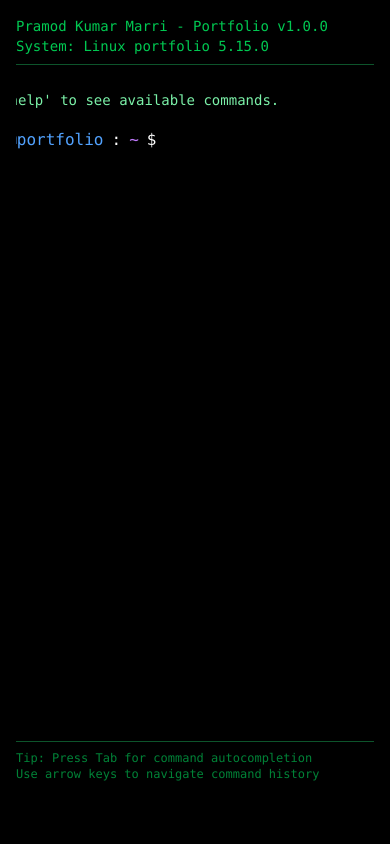
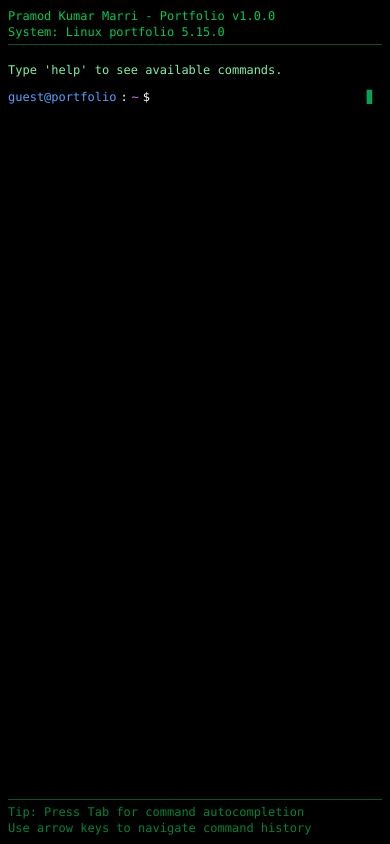
Before and after one commit to pramod-27/pramod-portfolio, a React (Vite) app: page / in a window 390 px wide. Built offline with nearby package versions, Linux system fonts and the light colour scheme.

Commit message:
Update Terminal.tsx

```diff
--- a/src/components/Terminal.tsx
+++ b/src/components/Terminal.tsx
@@ -69,131 +69,100 @@ const DEFAULT_THEMES: Theme[] = [
 
 const COMMANDS = {
   help: `Available commands:
-  help       - Show this help message
-  about      - Professional summary
-  skills     - Technical skills and tools
-  projects   - Featured projects
+  help - Show this help message
+  about - Professional summary
+  skills - Technical skills and tools
+  projects - Featured projects
   experience - Work experience and internships
-  education  - Academic background
-  contact    - Contact information
-  awards     - Honors and achievements
-  interests  - Personal interests
-  theme      - Switch or list terminal themes (use 'theme color' for custom)
-  clear      - Clear terminal history`,
-
+  education - Academic background
+  contact - Contact information
+  awards - Honors and achievements
+  interests - Personal interests
+  theme - Switch or list terminal themes (use 'theme color' for custom)
+  clear - Clear terminal history`,
   about: `PRAMOD KUMAR MARRI
 AI/ML Engineer
-
 Enthusiastic AI/ML Engineer skilled in building LLM and multimodal AI
 applications using Python, FastAPI, and LangChain, with hands-on experience
 in prompt engineering and retrieval-augmented generation (RAG).
-
 Recently completed B.Tech in Artificial Intelligence & Machine Learning at
 Sagi Rama Krishnam Raju Engineering College (CGPA: 8.4/10.0)`,
-
   skills: `TECHNICAL SKILLS
-
 Programming Languages:
   • C, Java, Python, Go
-
 Frameworks & Libraries:
   • FastAPI, LangChain, TensorFlow, Keras, Scikit-learn
-
 Web Technologies:
   • HTML, CSS, JavaScript
-
 Databases:
   • MySQL, Vector Databases (ChromaDB)
-
 Tools & Platforms:
   • VS Code, Google Colab, Git, GitHub
-
 AI Tools:
   • OpenAI API, Hugging Face, Gemini API
-
 Data & Visualization:
   • Pandas, NumPy, Matplotlib, Seaborn, Tableau`,
-
   projects: `FEATURED PROJECTS
-
 1. Book Recommender System (NLP, Vector Search, LangChain)
    • Designed content-based recommender using embeddings from Hugging Face
    • Implemented RAG pipeline with ChromaDB for vector search
    • Achieved cosine similarity score of 0.83
-
 2. Video Insight Mapping Application (LLMs, Full Stack & AI Integration)
    • Built video analysis app using OpenAI Whisper for transcription
    • Integrated FastAPI backend with React frontend
    • Added keypoint summarization using Gemini API with context-aware prompts
-
 3. Robust Classification Model (Machine Learning)
    • Built Random Forest model improving F1 score by 14% over baseline
    • Conducted comprehensive EDA and feature engineering
    • Performed thorough performance evaluation and optimization`,
-
   experience: `WORK EXPERIENCE
-
 EduSkills Foundation | Intern
 Jan 2025 - Feb 2025
   • Built and optimized CNN models for image classification and object detection
   • Developed preprocessing pipelines (data cleaning, augmentation, normalization)
   • Completed hands-on labs on CNNs, model evaluation, and error analysis
-
 Blackbucks Engineers | AI/ML Intern
 July 2024 - Sep 2024
   • Developed CNN classifier on CIFAR-10 achieving 83% accuracy
   • Applied hyperparameter tuning, dropout, and batch normalization
   • Collaborated in 4-member team, streamlining preprocessing workflow
-
 Henotic Technologies Pvt. Ltd. | Machine Learning Intern
 June 2023 - Sep 2023
   • Built supervised ML models for classification & regression (50k+ entries)
   • Conducted EDA and feature engineering, reducing error rates by 18%
   • Contributed to predictive analytics solutions for client datasets`,
-
   education: `EDUCATION
-
 Sagi Rama Krishnam Raju Engineering College, Bhimavaram, India
 Bachelor of Technology
 Artificial Intelligence & Machine Learning
 Aug 2021 – May 2025 | CGPA: 8.4/10.0
-
 Key Courses:
   • Data Structures & Algorithms
   • Machine Learning
   • Deep Learning
   • Natural Language Processing
-
 CERTIFICATIONS:
   • Prompt Engineering - Columbia Plus (Aug 2025)
   • Databases for Developers Foundations - Oracle Dev Gym (Jan 2025)`,
-
   contact: `CONTACT INFORMATION
-
-Email:     pramodkumarmarri711@gmail.com
-Mobile:    +91-7842322116
-LinkedIn:  https://linkedin.com/in/pramod-kumar-marri-a1936225a/
-GitHub:    https://github.com/pramod-27/
-
+Email: pramodkumarmarri711@gmail.com
+Mobile: +91-7842322116
+LinkedIn: https://linkedin.com/in/pramod-kumar-marri-a1936225a/
+GitHub: https://github.com/pramod-27/
 Feel free to reach out for collaboration, opportunities, or just to connect!`,
-
   awards: `HONORS AND ACHIEVEMENTS
-
 🏆 4th Prize - Hackoverflow Hackathon
    SRKREC | October 2023
 
    Demonstrated problem-solving and technical skills in competitive
    hackathon environment.`,
-
   interests: `PERSONAL INTERESTS
-
 • Team Leadership - Leading and collaborating with diverse teams
 • Problem Solving - Tackling complex challenges with creative solutions
 • Competitive Coding - Participating in coding competitions
 • Basketball - Active player and sports enthusiast
 • Music - Enjoying and exploring various genres
 • Reading - Continuous learning through books and articles`,
-
   "theme add": `Custom theme support:
   To add a custom theme, type: theme add [name] [bg] [text] [prompt] [command] [output] [error] [border] [tip]
   Example: theme add mytheme bg-red-900 text-yellow-400 text-yellow-500 text-yellow-400 text-yellow-300 text-red-400 border-red-900 text-red-700
@@ -207,9 +176,7 @@ const RenderOutput = ({ text, theme }: { text: string; theme: Theme }) => {
   const emailRegex = /\S+@\S+\.\S+/g;
   const urlRegex = /https?:\/\/\S+/g;
   const phoneRegex = /\+?\d[\d\s\-]{10,}/g;
-
   const parts = text.split(/(\S+@\S+\.\S+)|(https?:\/\/\S+)|(\+?\d[\d\s\-]{10,})/g).filter(Boolean);
-
   return (
     <div className={`whitespace-pre-wrap ${theme.output}`}>
       {parts.map((part, index) => {
@@ -350,7 +317,6 @@ export default function Terminal() {
       setHistoryIndex(-1);
       return;
     }
-
     if (parts[0] === "theme") {
       if (parts[1] === "add") {
         // Custom theme addition: theme add [name] [bg] [text] [prompt] [command] [output] [error] [border] [tip]
@@ -400,10 +366,9 @@ export default function Terminal() {
         }, 100);
         return;
       }
-
       if (!parts[1]) {
         // List themes
-        const allThemes = themes.map(t => `  ${t.name}`).join("\n");
+        const allThemes = themes.map(t => ` ${t.name}`).join("\n");
         const output = `Current theme: ${currentTheme.name}\n\n${allThemes}`;
         setHistory((prev) => [
           ...prev,
@@ -453,7 +418,6 @@ export default function Terminal() {
         }
       }
     }
-
     let fullOutput = "";
     if (trimmedCmd === "") {
       fullOutput = "";
@@ -461,10 +425,8 @@ export default function Terminal() {
       fullOutput = COMMANDS[trimmedCmd as keyof typeof COMMANDS];
     } else {
       fullOutput = `Command not found: ${trimmedCmd}
-
 Available commands: help, about, skills, projects, experience, education, contact, awards, interests, theme, clear`;
     }
-
     setHistory((prev) => [
       ...prev,
       {
@@ -473,7 +435,6 @@ Available commands: help, about, skills, projects, experience, education, contac
         timestamp: Date.now(),
       },
     ]);
-
     setTimeout(() => {
       typeOutput(fullOutput, () => {});
     }, 100);
@@ -492,11 +453,9 @@ Available commands: help, about, skills, projects, experience, education, contac
 
   const handleKeyDown = (e: React.KeyboardEvent<HTMLInputElement>) => {
     if (isTyping) return;
-
     if (e.key === "ArrowUp") {
       e.preventDefault();
       if (commandHistory.length === 0) return;
-
       if (historyIndex === -1) {
         setHistoryIndex(commandHistory.length - 1);
         setCurrentInput(commandHistory[commandHistory.length - 1]);
@@ -508,7 +467,6 @@ Available commands: help, about, skills, projects, experience, education, contac
     } else if (e.key === "ArrowDown") {
       e.preventDefault();
       if (commandHistory.length === 0) return;
-
       if (historyIndex === -1) {
         // Already at end, do nothing
       } else if (historyIndex < commandHistory.length - 1) {
@@ -523,10 +481,8 @@ Available commands: help, about, skills, projects, experience, education, contac
       e.preventDefault();
       const input = currentInput.trim().toLowerCase();
       if (input === "") return;
-
       const matches = commandKeys.filter((cmd) => cmd.startsWith(input));
       if (matches.length === 0) return;
-
       if (matches.length === 1) {
         setCurrentInput(matches[0] + " ");
       } else {
@@ -552,22 +508,24 @@ Available commands: help, about, skills, projects, experience, education, contac
       initial={{ opacity: 0 }}
       animate={{ opacity: 1 }}
       transition={{ duration: 0.5 }}
-      className={`min-h-screen ${currentTheme.bg} ${currentTheme.text} font-mono p-4 md:p-8`}
+      className={`flex flex-col min-h-screen w-full ${currentTheme.bg} ${currentTheme.text} font-mono p-2 sm:p-4 md:p-8`}
       onClick={handleTerminalClick}
     >
-      <div className="max-w-5xl mx-auto">
-        <div className={`mb-4 text-sm ${currentTheme.prompt}`}>
-          <div>Pramod Kumar Marri - Portfolio v1.0.0</div>
-          <div>System: Linux portfolio 5.15.0</div>
-          <div className={`border-b ${currentTheme.border} my-2`}></div>
+      <div className="w-full max-w-5xl mx-auto flex flex-col flex-1">
+        {/* Header */}
+        <div className="mb-2 sm:mb-4 text-xs sm:text-sm">
+          <div className={currentTheme.prompt}>Pramod Kumar Marri - Portfolio v1.0.0</div>
+          <div className={currentTheme.prompt}>System: Linux portfolio 5.15.0</div>
+          <div className={`border-b ${currentTheme.border} my-1 sm:my-2`}></div>
         </div>
 
-        <ScrollArea className="h-[calc(100vh-200px)]" ref={scrollRef}>
-          <div className="pr-4">
+        {/* Scrollable Content */}
+        <ScrollArea className="flex-1 min-h-0 pr-2 sm:pr-4" ref={scrollRef}>
+          <div className="pb-4">
             {history.map((entry, index) => (
-              <div key={entry.timestamp + index} className="mb-4">
+              <div key={entry.timestamp + index} className="mb-2 sm:mb-4">
                 {entry.command && (
-                  <div className="flex items-center gap-2">
+                  <div className="flex items-center gap-1 sm:gap-2 text-xs sm:text-sm">
                     <span className="text-blue-400">guest@portfolio</span>
                     <span className="text-white">:</span>
                     <span className="text-purple-400">~</span>
@@ -576,17 +534,16 @@ Available commands: help, about, skills, projects, experience, education, contac
                   </div>
                 )}
                 {entry.output && (
-                  <div className="mt-2 text-sm leading-relaxed">
+                  <div className="mt-1 sm:mt-2 text-xs sm:text-sm leading-relaxed">
                     <RenderOutput text={entry.output} theme={currentTheme} />
                   </div>
                 )}
               </div>
             ))}
-
-            <form onSubmit={handleSubmit} className="flex items-center gap-2">
-              <span className="text-blue-400">guest@portfolio</span>
+            <form onSubmit={handleSubmit} className="flex items-center gap-1 sm:gap-2 text-xs sm:text-sm">
+              <span className="text-blue-400 min-w-0 flex-shrink-0">guest@portfolio</span>
               <span className="text-white">:</span>
-              <span className="text-purple-400">~</span>
+              <span className="text-purple-400 min-w-0 flex-shrink-0">~</span>
               <span className="text-white">$</span>
               <input
                 ref={inputRef}
@@ -594,18 +551,19 @@ Available commands: help, about, skills, projects, experience, education, contac
                 value={currentInput}
                 onChange={(e) => setCurrentInput(e.target.value)}
                 onKeyDown={handleKeyDown}
-                className={`flex-1 bg-transparent outline-none ${currentTheme.command} caret-green-400`}
+                className={`flex-1 bg-transparent outline-none ${currentTheme.command} caret-green-400 min-w-0`}
                 autoComplete="off"
                 spellCheck={false}
                 disabled={isTyping}
               />
-              <span className="animate-pulse">▊</span>
+              <span className="animate-pulse flex-shrink-0">▊</span>
             </form>
             <div ref={endRef} />
           </div>
         </ScrollArea>
 
-        <div className={`mt-4 text-xs ${currentTheme.tip} border-t ${currentTheme.border} pt-2`}>
+        {/* Footer Tip */}
+        <div className={`mt-2 sm:mt-4 text-xs ${currentTheme.tip} border-t ${currentTheme.border} pt-1 sm:pt-2`}>
           <div>Tip: Press Tab for command autocompletion</div>
           <div>Use arrow keys to navigate command history</div>
         </div>
```
